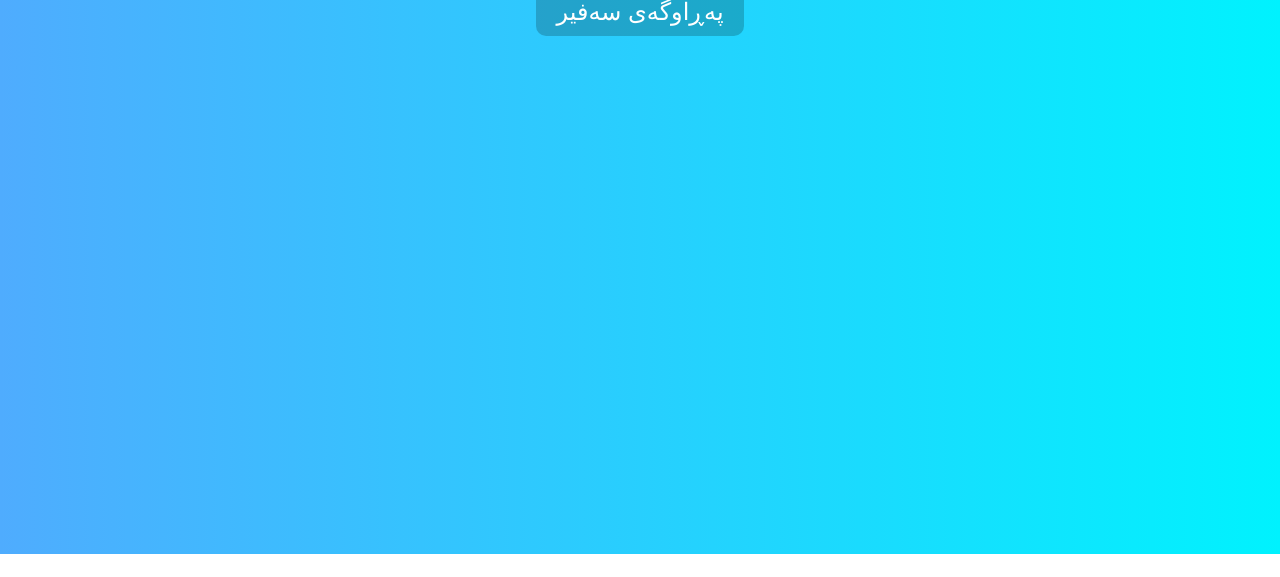
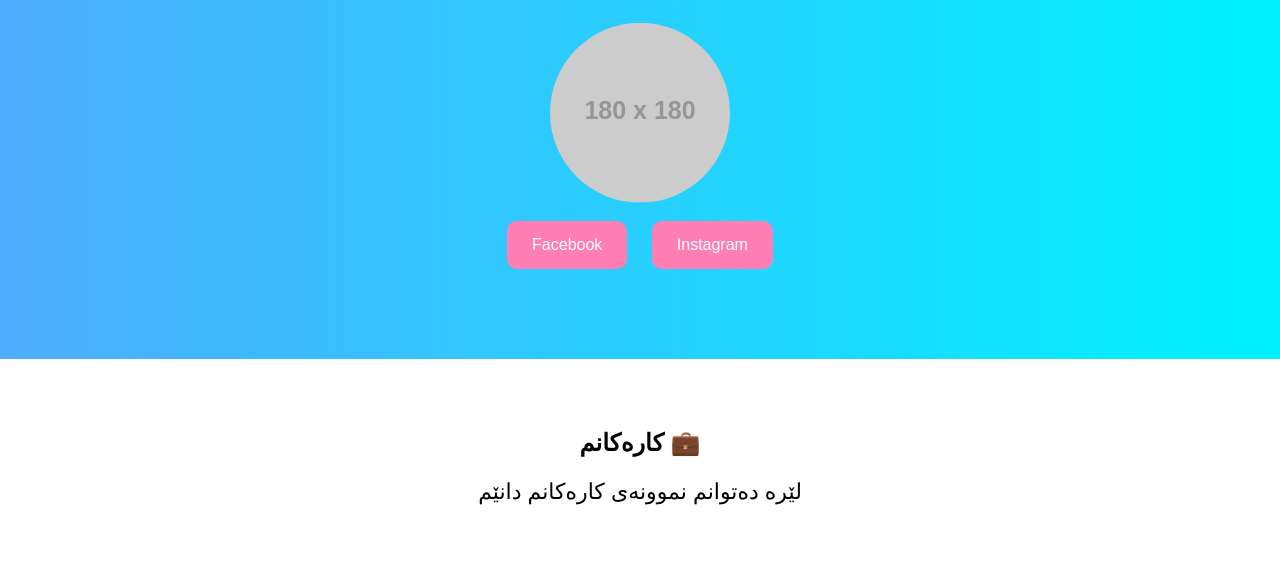
Before and after one commit to pirmam1/safirstationery.github.io, a plain HTML site: page index.html in a window 1280 px wide. Shown: the part 246-823 px from the top of the page. Before the commit the page ends 800 px from the top, so only its background shows below. Drawn offline with Linux system fonts and the light colour scheme; placeholder pictures from the web are drawn by us.

Commit message:
Update index.html

```diff
--- a/index.html
+++ b/index.html
@@ -1,36 +1,95 @@
 <!DOCTYPE html>
 <html>
 <head>
-  <title>My Website</title>
+  <title>Portfolio</title>
 
   <style>
     body {
+      margin: 0;
+      font-family: Arial;
+      text-align: center;
       background: linear-gradient(to right, #4facfe, #00f2fe);
-      font-family: Arial, sans-serif;
-      text-align: center;
-      padding-top: 100px;
       color: white;
+    }
+
+    header {
+      padding: 80px 20px;
     }
 
     h1 {
       font-size: 50px;
-      margin-bottom: 10px;
+      animation: fadeIn 2s;
     }
 
     p {
-      font-size: 24px;
-      background: rgba(0,0,0,0.2);
+      font-size: 22px;
+      animation: fadeIn 3s;
+    }
+
+    img {
+      width: 180px;
+      border-radius: 50%;
+      margin-top: 20px;
+      animation: float 3s infinite;
+    }
+
+    .buttons a {
       display: inline-block;
-      padding: 10px 20px;
+      margin: 10px;
+      padding: 15px 25px;
+      background: #ff7eb3;
+      color: white;
+      text-decoration: none;
       border-radius: 10px;
+      transition: 0.3s;
+    }
+
+    .buttons a:hover {
+      background: #ff4f91;
+      transform: scale(1.1);
+    }
+
+    section {
+      padding: 50px 20px;
+      background: white;
+      color: black;
+    }
+
+    @keyframes fadeIn {
+      from {opacity: 0;}
+      to {opacity: 1;}
+    }
+
+    @keyframes float {
+      0% {transform: translateY(0);}
+      50% {transform: translateY(-10px);}
+      100% {transform: translateY(0);}
     }
   </style>
 
 </head>
 <body>
 
-  <h1>سڵاو 🌟</h1>
-  <p>پەڕاوگەی سەفیر</p>
+  <!-- 🔝 سەرەوە -->
+  <header>
+    <h1>سڵاو 🌟</h1>
+    <p>من سەفیرم - دیزاینەر و پڕۆگرامەر</p>
+
+    <!-- 🖼️ وێنە -->
+    <img src="https://via.placeholder.com/180" alt="profile">
+
+    <!-- 🔘 دوگمەکان (لینک) -->
+    <div class="buttons">
+      <a href="https://facebook.com" target="_blank">Facebook</a>
+      <a href="https://instagram.com" target="_blank">Instagram</a>
+    </div>
+  </header>
+
+  <!-- 💼 بەشی Portfolio -->
+  <section>
+    <h2>کارەکانم 💼</h2>
+    <p>لێرە دەتوانم نموونەی کارەکانم دانێم</p>
+  </section>
 
 </body>
 </html>
```
